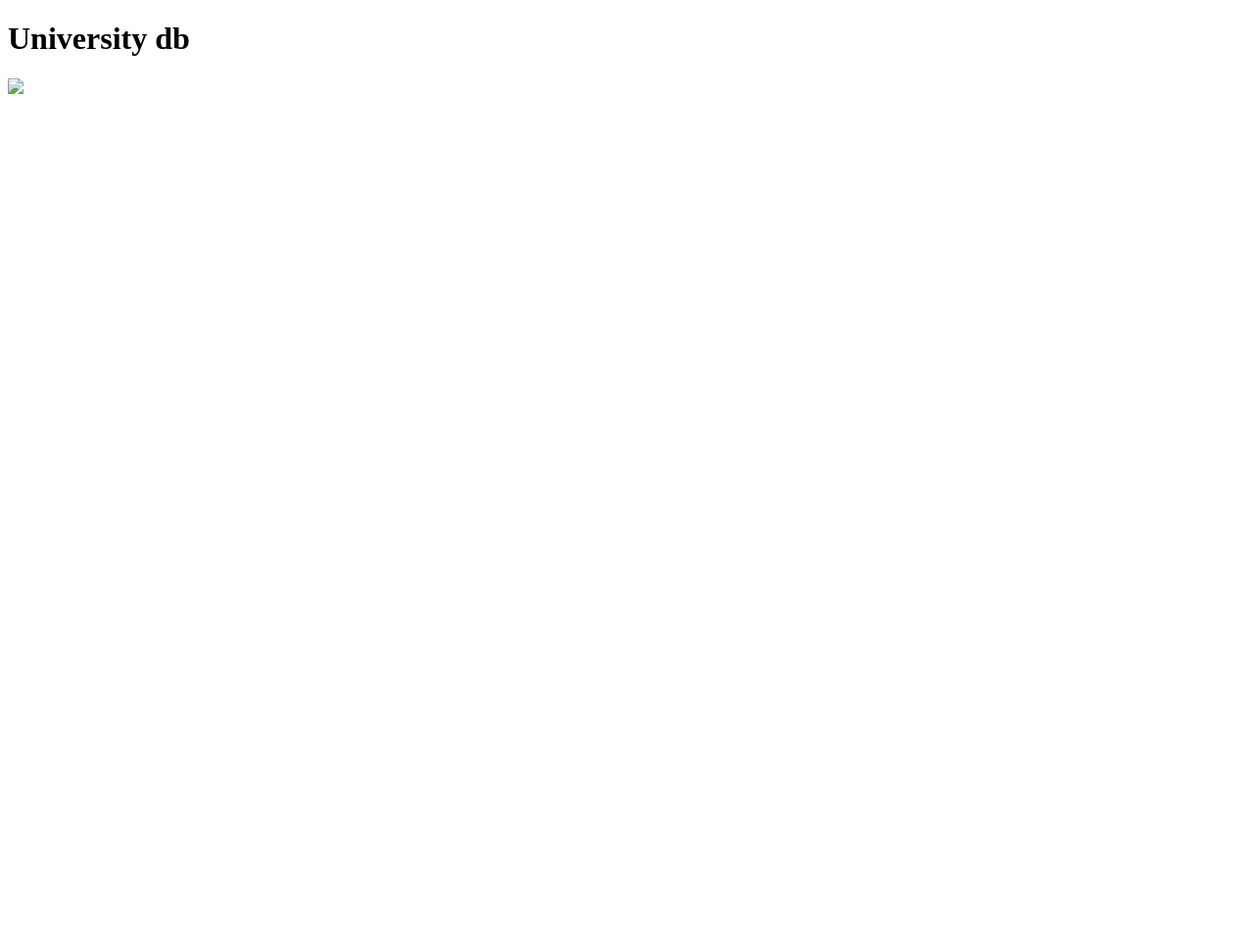
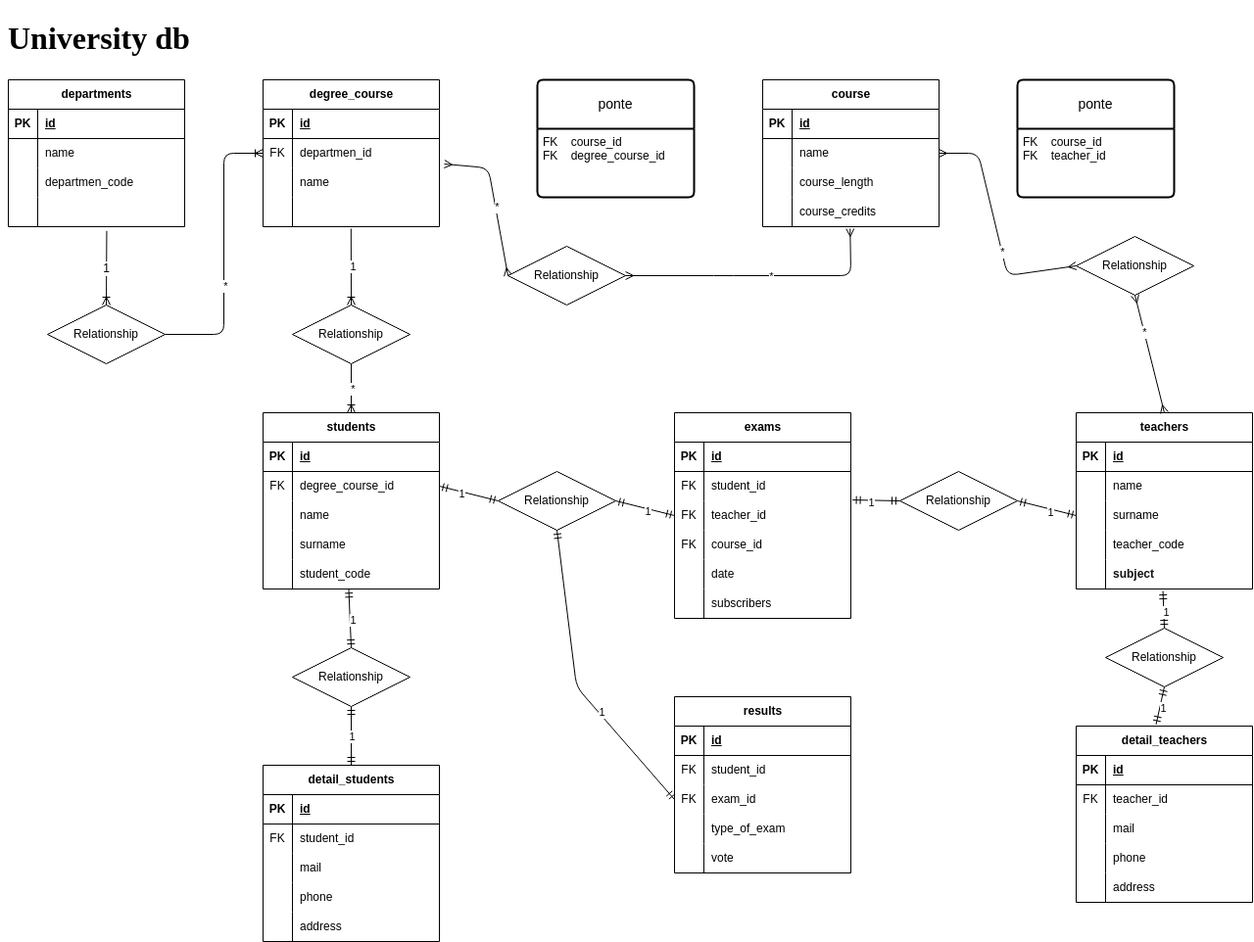
Before and after one commit to angelo-lepore/db-university, a plain HTML site: page index.html in a window 1280 px wide. Shown: the whole page at 98% size. Before the commit the page ends 800 px from the top, so only its background shows below. Drawn offline with Linux system fonts and the light colour scheme; the site is published under a folder, as on GitHub Pages, so addresses that start at the root find nothing.

Commit message:
Fix image source path in index.html

```diff
--- a/index.html
+++ b/index.html
@@ -7,6 +7,6 @@
 </head>
 <body>
     <h1>University db</h1>
-    <img src="/university.svg">
+    <img src="./university.svg">
 </body>
 </html>
```
